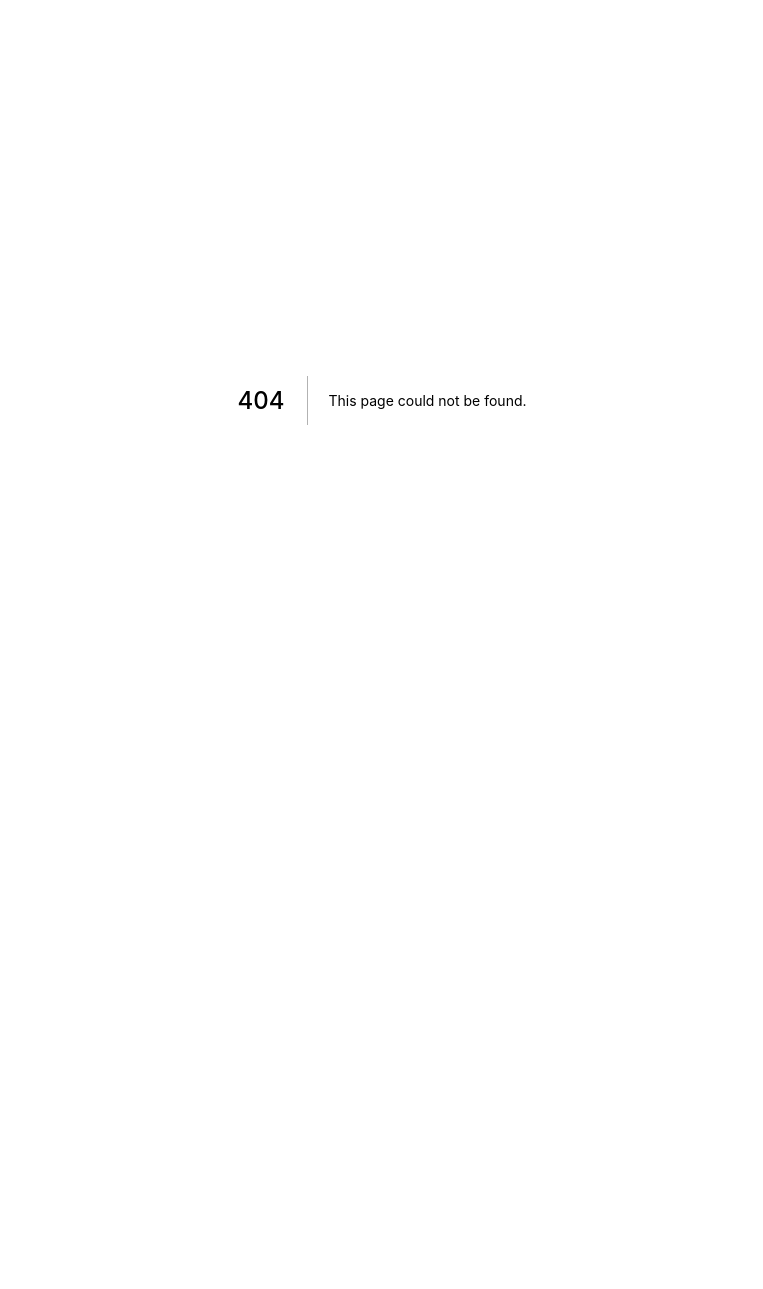
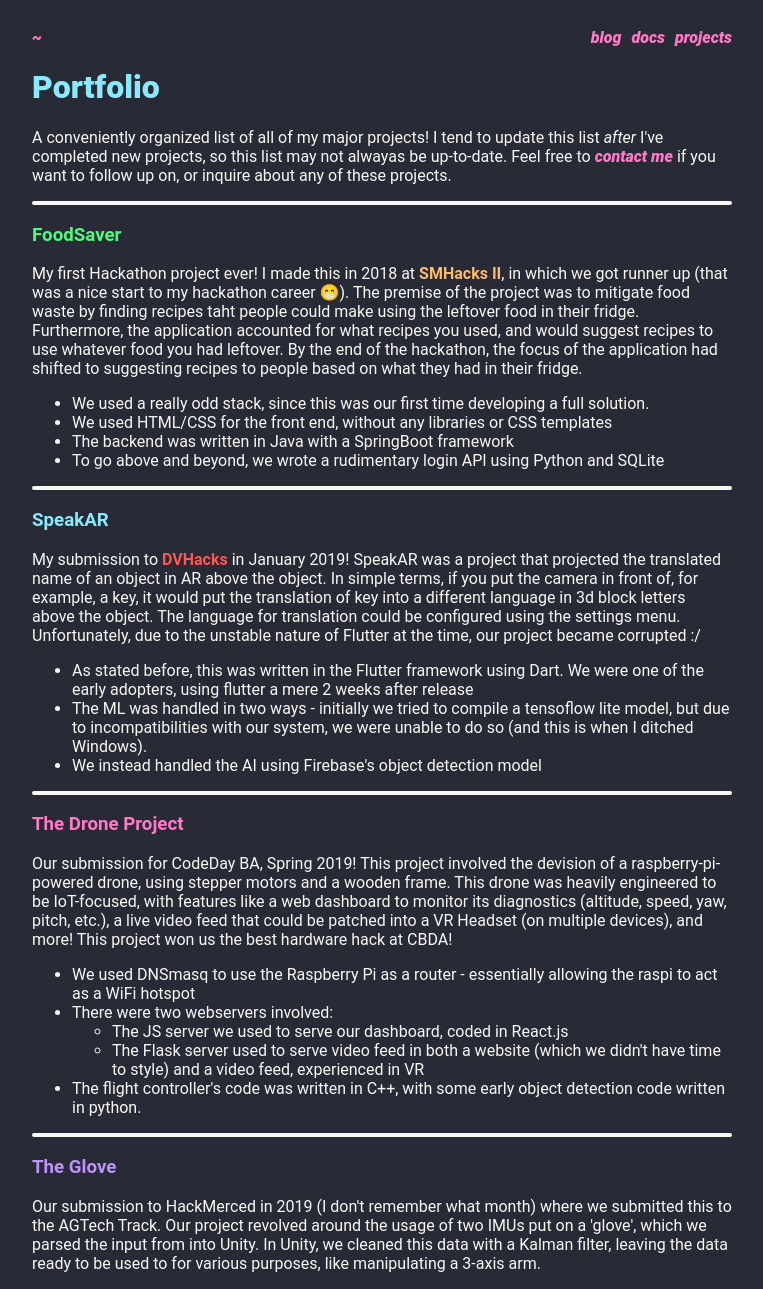
Before and after one commit to pradyungn/newWebsite, a Next.js app: page /portfolio in a window 1280 px wide. Before the commit this address had no page. Shown: the top 1289 px of the page, without its empty margins (258-1021 px from the left). Before the commit the page ends 800 px from the top, so only its background shows below. Built offline with nearby package versions, Linux system fonts and the light colour scheme.

Commit message:
Added the container component (i misspelled component 😅), started on the portfolio (will finish oce the rest of the site is in good shape)

```diff
--- /dev/null
+++ b/componenets/Container.js
@@ -0,0 +1,92 @@
+//  ____  _   _
+// |  _ \| \ | | Pradyun Narkadamilli
+// | |_) |  \| | https://pradyungn.tech
+// |  __/| |\  | MIT License
+// |_|   |_| \_| Copyright 2020 Pradyun Narkadamilli
+
+import React from 'react'
+import Link from 'next/link'
+import Head from 'next/head'
+
+
+
+export default class Container extends React.Component {
+    render() {
+        return (
+            <div className="container">
+                <Head>
+                    <meta name="viewport" content="width=device-width, initial-scale=1.0" />
+                    <meta name="og:title" content="pradyungn"/>
+                    <meta name="og:description" content="Thinker. Developer. Innovator."/>
+                    <meta name="og:image" content="https://new-website.pradyungn.now.sh/static/me.jpg"/>
+                </Head>
+                <div className="header">
+                    <a href="/">~</a>
+                    <div className="rhead">
+                        <Link href="/blog"><a className="hrlink">blog</a></Link>
+                        <Link href="/docs"><a className="hrlink">docs</a></Link>
+                        <Link href="/portfolio"><a className="hrlink">projects</a></Link>
+                    </div>
+                </div>
+                <div className="main">
+                    {this.props.children}
+                </div>
+                <footer>
+                    <p> Made with ❤️  and ☕ by Pradyun N.  </p>
+                </footer>
+                <style jsx global>{`
+                    html, body {
+                        font-family: Roboto, sans-serif;
+                        background-color: #282a36;
+                        color: #f8f8f2;
+                        font-weight: 400;
+                        display: flex;
+                        flex-direction: column;
+                        height: 100%;
+                        align-items: center;
+                    }
+
+                    .header {
+                        width: 100%;
+                        top: 0;
+                        left: 0;
+                        display: flex;
+                        justify-content: space-between;
+                        margin-top: 20px;
+                        margin-bottom: 20px;
+                    }
+
+                    .container {
+                        max-width:700px;
+                    }
+
+                    .hrlink {
+                        margin-left: 10px;
+                    }
+
+                    .rhead {
+                        display: flex;
+                    }
+
+                    a {
+                        font-weight: 800;
+                        font-style: italic;
+                        text-decoration: none;
+                        color: #ff79c6;
+                        transition: 250ms ease;
+                    }
+
+                    a:hover {
+                        color: #bd93f9;
+                    }
+
+                    h1 {
+                        font-weight: 900;
+                    }
+
+
+                ` } </style>
+            </div>
+        )
+    }
+}
--- /dev/null
+++ b/pages/api/about.js
@@ -0,0 +1,6 @@
+// Next.js API route support: https://nextjs.org/docs/api-routes/introduction
+
+export default (req, res) => {
+    res.statusCode = 200;
+    res.end("This is my API! I'm going to host any and all JS APIs I create here in the future, and perhaps I'll wrap some of the other ones to be delivered through here :)")
+}
--- a/pages/api/hello.js
+++ /dev/null
@@ -1,6 +0,0 @@
-// Next.js API route support: https://nextjs.org/docs/api-routes/introduction
-
-export default (req, res) => {
-  res.statusCode = 200
-  res.json({ name: 'John Doe' })
-}
--- a/pages/index.js
+++ b/pages/index.js
@@ -4,7 +4,7 @@
 // |  __/| |\  | MIT License
 // |_|   |_| \_| Copyright 2020 Pradyun Narkadamilli
 
-// Main page of my website. CSS is contained within a JSX tag at the bottom for now, will work on making it omore modular in the future.
+// Main page of my website. CSS is contained within a JSX tag at the bottom for now, will work on making it more modular in the future.
 
 // Vim Notes:
 // Marks for j (javascript) and c (css)
--- /dev/null
+++ b/pages/portfolio.js
@@ -0,0 +1,85 @@
+import React from 'react'
+import Container from '../componenets/Container'
+import Head from 'next/head'
+
+export default () => {
+    function Item(props) {
+        return (
+            <div>
+                <div className="fatline"></div>
+                {props.children}
+                <style jsx global>{`
+                    .fatline{
+                        width:100%;
+                        height: 4px;
+                        border-radius: 2px;
+                        background-color: #f8f8f2;
+                    }
+                `}</style>
+            </div>
+        )
+    }
+    return(
+        <Container>
+            <Head>
+                <title>Portfolio</title>
+            </Head>
+            <h1 style={{color: "#8be9fd"}}>
+                Portfolio
+            </h1>
+            <p>
+                A conveniently organized list of all of my major projects! I tend to update this list <i>after</i> I've completed new projects, so this list may not alwayas be up-to-date. Feel free to <a href="mailto:pradyungn@gmail.com">contact me</a> if you want to follow up on, or inquire about any of these projects.
+            </p>
+
+            <Item>
+                <h3 style={{color: "#50fa7b"}}>FoodSaver</h3>
+                <p>My first Hackathon project ever! I made this in 2018 at <span style={{color: "#ffb86c"}}><b>SMHacks II</b></span>, in which we got runner up (that was a nice start to my hackathon career 😁). The premise of the project was to mitigate food waste by finding recipes taht people could make using the leftover food in their fridge. Furthermore, the application accounted for what recipes you used, and would suggest recipes to use whatever food you had leftover. By the end of the hackathon, the focus of the application had shifted to suggesting recipes to people based on what they had in their fridge.</p>
+                <ul>
+                    <li>We used a really odd stack, since this was our first time developing a full solution.</li>
+                    <li>We used HTML/CSS for the front end, without any libraries or CSS templates</li>
+                    <li>The backend was written in Java with a SpringBoot framework</li>
+                    <li>To go above and beyond, we wrote a rudimentary login API using Python and SQLite</li>
+                </ul>
+            </Item>
+            <Item>
+                <h3 style={{color: "#8be9fd"}}>SpeakAR</h3>
+                <p>My submission to <span style={{color: "#ff5555"}}><b>DVHacks</b></span> in January 2019! SpeakAR was a project that projected the translated name of an object in AR above the object. In simple terms, if you put the camera in front of, for example, a key, it would put the translation of key into a different language in 3d block letters above the object. The language for translation could be configured using the settings menu. Unfortunately, due to the unstable nature of Flutter at the time, our project became corrupted :/</p>
+                <ul>
+                    <li>As stated before, this was written in the Flutter framework using Dart. We were one of the early adopters, using flutter a mere 2 weeks after release</li>
+                    <li>The ML was handled in two ways - initially we tried to compile a tensoflow lite model, but due to incompatibilities with our system, we were unable to do so (and this is when I ditched Windows).</li>
+                    <li>We instead handled the AI using Firebase's object detection model</li>
+                </ul>
+            </Item>
+
+            <Item>
+                <h3 style={{color: "#ff79c6"}}>The Drone Project</h3>
+                <p>Our submission for CodeDay BA, Spring 2019! This project involved the devision of a raspberry-pi-powered drone, using stepper motors and a wooden frame. This drone was heavily engineered to be IoT-focused, with features like a web dashboard to monitor its diagnostics (altitude, speed, yaw, pitch, etc.), a live video feed that could be patched into a VR Headset (on multiple devices), and more! This project won us the best hardware hack at CBDA!</p>
+                <ul>
+                    <li>We used DNSmasq to use the Raspberry Pi as a router - essentially allowing the raspi to act as a WiFi hotspot</li>
+                    <li>There were two webservers involved:
+                        <ul>
+                            <li>The JS server we used to serve our dashboard, coded in React.js</li>
+                            <li>The Flask server used to serve video feed in both a website (which we didn't have time to style) and a video feed, experienced in VR</li>
+                        </ul>
+                    </li>
+                    <li>The flight controller's code was written in C++, with some early object detection code written in python.</li>
+                </ul>
+            </Item>
+
+            <Item>
+                <h3 style={{color: "#bd93f9"}}>The Glove</h3>
+                <p>Our submission to HackMerced in 2019 (I don't remember what month) where we submitted this to the AGTech Track. Our project revolved around the usage of two IMUs put on a 'glove', which we parsed the input from into Unity. In Unity, we cleaned this data with a Kalman filter, leaving the data ready to be used to for various purposes, like manipulating a 3-axis arm.</p>
+                <ul>
+                    <li>We felt that this project had not reached its full potential yet, so we submitted an interface between the glove and a robotic arm to Millibit Hacks in 2019. While we didn't win an award (since we didn't make a VR project, necessarily), we were invited to demonstrate our project to the UC Berkeley VR department</li>
+                    <li>This project was largely written in Unity, so we used C# as a standard so that we could maintain a common denominator in our code. However, for prototyping we wrote some data parsers using C++</li>
+                    <li>This project is what I consider to be the most industry-ready project I've ever built - the applications in aeronautics, oil, and various industries are limitless</li>
+                </ul>
+            </Item>
+
+            <Item>
+                <h3>More writeups coming soon! This site is still in development :P</h3>
+            </Item>
+
+        </Container>
+    )
+}
```
